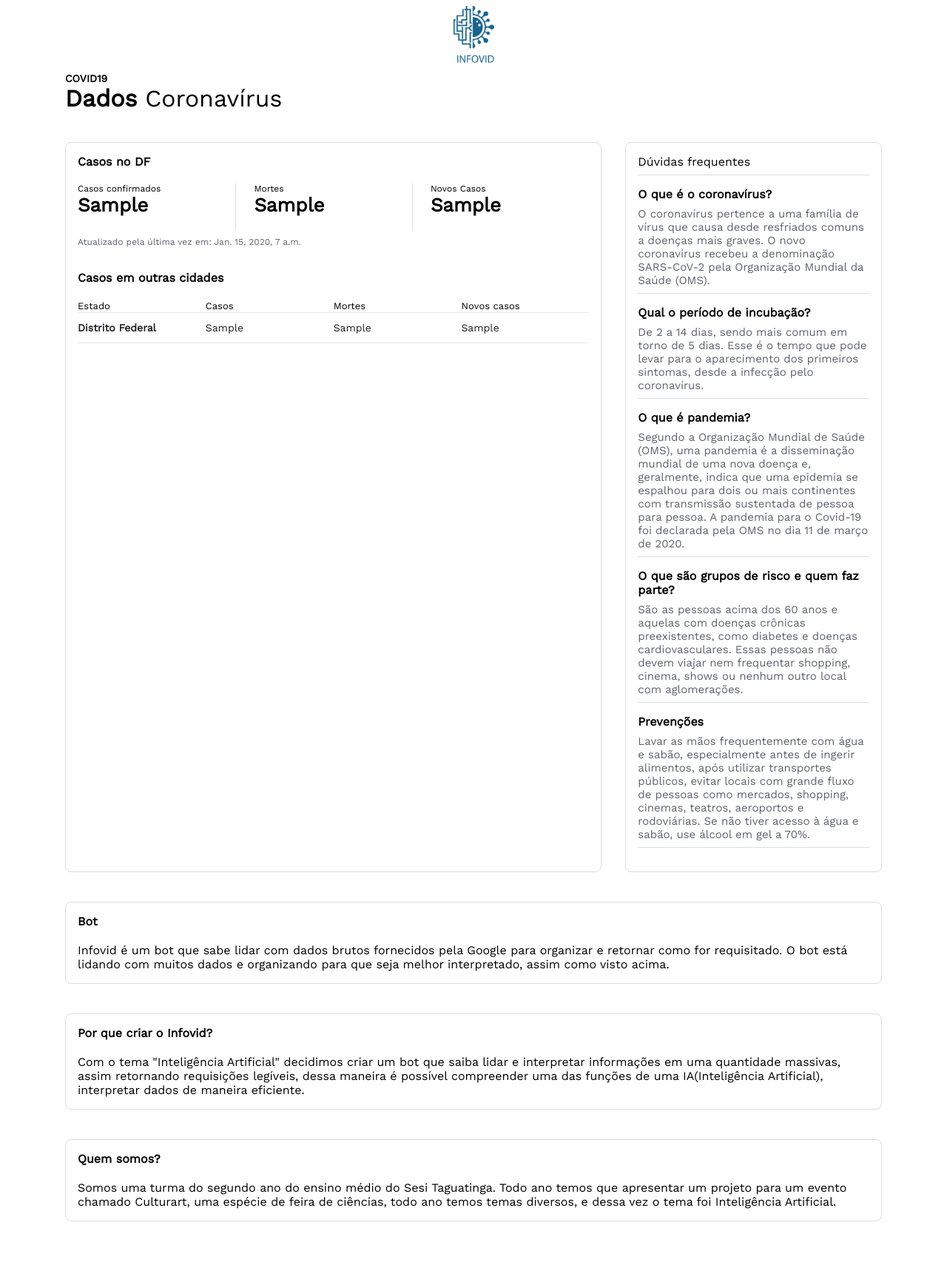
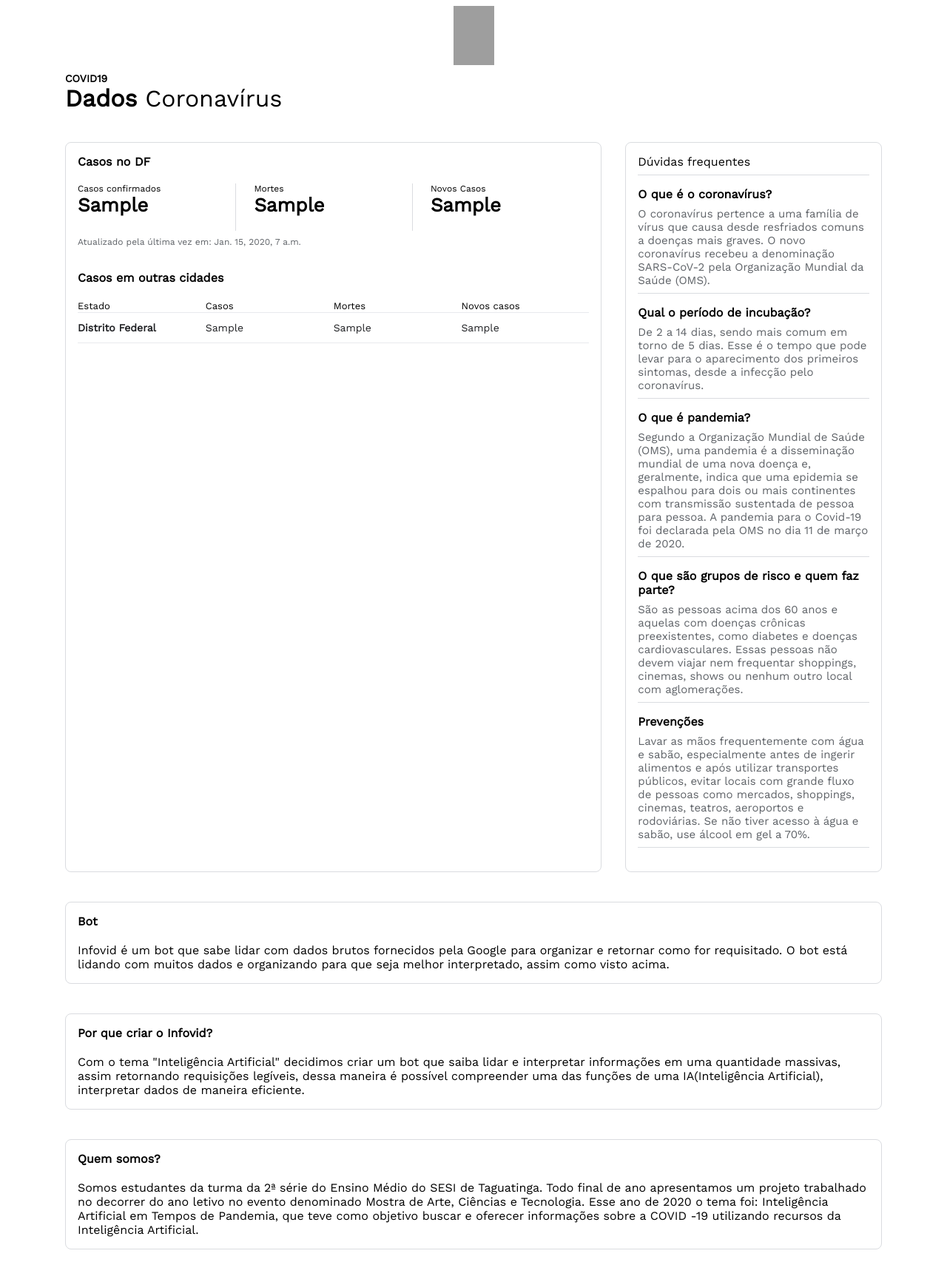
Before and after one commit to marleyabe/infovid, a Django app: page / in a window 1280 px wide. Shown: the whole page at 74% size. Before the commit the page ends 1651 px from the top, so only its background shows below. Run offline with Django 3.2, Linux system fonts and the light colour scheme; tables that the repository leaves empty hold one stand-in row (values such as "Sample post"); grey boxes are pictures that could not be loaded.

Commit message:
site funcionando

```diff
--- a/infovid/settings.py
+++ b/infovid/settings.py
@@ -123,4 +123,9 @@ USE_TZ = True
 # Static files (CSS, JavaScript, Images)
 # https://docs.djangoproject.com/en/3.1/howto/static-files/
 
+PROJECT = 'infovid'
+
+home = Path.home()
+
+STATIC_ROOT = str(home/'static'/PROJECT/'static')
 STATIC_URL = '/static/'
--- a/main/templates/main/index.html
+++ b/main/templates/main/index.html
@@ -223,6 +223,7 @@
 </style>
 <body>
     {% load user_agents %}
+    {% load static %}
 
     {% if request.user_agent.is_mobile %}
         <div class="celular">
@@ -231,7 +232,7 @@
     {% else %}
 
     <div class="logo">
-        <img class="logo-img" src="/static/images/logo.png"/>
+        <img class="logo-img" src="https://cdn.discordapp.com/attachments/540643645062250499/768825067982422026/infovid.png"/>
     </div>
 
     <div class="titulo-cima">
@@ -335,14 +336,14 @@
                         </article>
                         <article>
                             <h4>O que são grupos de risco e quem faz parte?</h4>
-                            <p>São as pessoas acima dos 60 anos e aquelas com doenças crônicas preexistentes, como diabetes e doenças cardiovasculares. Essas pessoas não devem viajar nem frequentar shopping, cinema, shows ou nenhum outro local com aglomerações.</p>
+                            <p>São as pessoas acima dos 60 anos e aquelas com doenças crônicas preexistentes, como diabetes e doenças cardiovasculares. Essas pessoas não devem viajar nem frequentar shoppings, cinemas, shows ou nenhum outro local com aglomerações.</p>
                         </article>
 
                         <article>
                             <h4>Prevenções</h4>
                             <p>
 
-                                Lavar as mãos frequentemente com água e sabão, especialmente antes de ingerir alimentos, após utilizar transportes públicos, evitar locais com grande fluxo de pessoas como mercados, shopping, cinemas, teatros, aeroportos e rodoviárias. Se não tiver acesso à água e sabão, use álcool em gel a 70%.</p>
+                                Lavar as mãos frequentemente com água e sabão, especialmente antes de ingerir alimentos e após utilizar transportes públicos, evitar locais com grande fluxo de pessoas como mercados, shoppings, cinemas, teatros, aeroportos e rodoviárias. Se não tiver acesso à água e sabão, use álcool em gel a 70%.</p>
                         </article>
                     </div>
                 </div>
@@ -378,7 +379,7 @@
             <div class="main-wrapper">
                 <div class="center">
                     <p>Quem somos?</p>
-                    Somos uma turma do segundo ano do ensino médio do Sesi Taguatinga. Todo ano temos que apresentar um projeto para um evento chamado Culturart, uma espécie de feira de ciências, todo ano temos temas diversos, e dessa vez o tema foi Inteligência Artificial.
+                    Somos estudantes da turma da 2ª série do Ensino Médio do SESI de Taguatinga. Todo final de ano apresentamos um projeto trabalhado no decorrer do ano letivo no evento denominado Mostra de Arte, Ciências e Tecnologia. Esse ano de 2020 o tema foi: Inteligência Artificial em Tempos de Pandemia, que teve como objetivo buscar e oferecer informações sobre a COVID -19 utilizando recursos da Inteligência Artificial.
                 </div>
             </div>
         </div>
```
